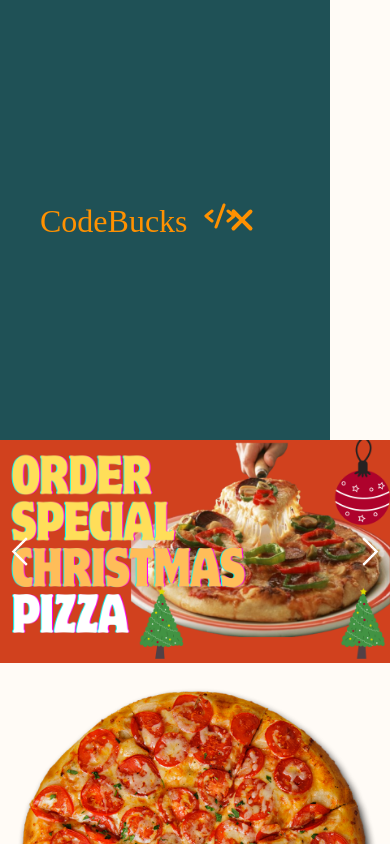
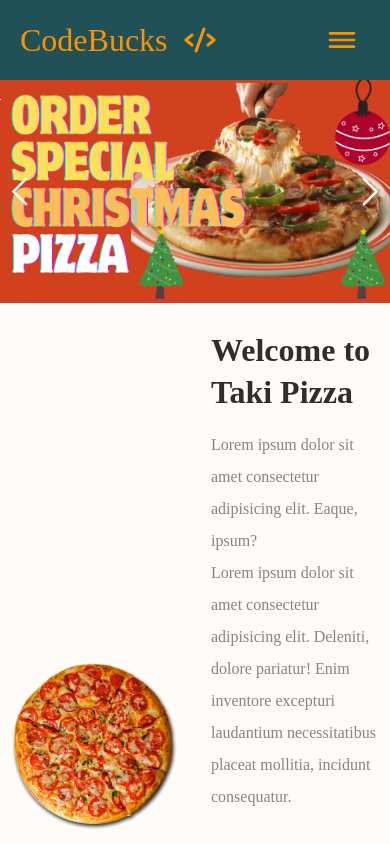
Before and after one commit to AlexJelani/pizza-website-taki-next, a React (Vite) app in the folder pizza-website-react-new/: page / in a window 390 px wide. Built offline with nearby package versions, Linux system fonts and the light colour scheme.

Commit message:
removed navBar css from Pizzawebsite css

```diff
--- a/pizza-website-react-new/public/assets/css/Pizza website.css
+++ b/pizza-website-react-new/public/assets/css/Pizza website.css
@@ -1,4 +1,3 @@
-
 :root{
 	--text-color: #302e29;
 	--main-color: #ff9100;
@@ -12,26 +11,24 @@ body{
 	background: var(--bg-color);
 	color: var(--text-color);
 	overflow-x: hidden;
+}
 
-}
 /* styles.css */
 
 /* Remove underline from links */
 a {
 	text-decoration: none;
 	cursor:pointer;
-
 }
 a:hover {
 	cursor:pointer;
 }
+
 /* Remove bullets from list items */
 ul {
 	list-style: none;
 	cursor:pointer;
-
 }
-
 
 span{
 	color: var(--main-color);
@@ -40,6 +37,7 @@ span{
 section{
 	padding: 90px 15% 80px;
 }
+
 .home{
 	height: 88vh;
 	width: 100%;
@@ -49,15 +47,18 @@ section{
 	align-items: center;
 	gap: 2rem;
 }
+
 .home-img img{
 	width: 100%;
 	height: auto;
 }
+
 .home-text h1{
 	font-size: var(--big-font);
 	line-height: 1.2;
 	margin-bottom: 2rem;
 }
+
 .home-text p{
 	font-size: var(--p-font);
 	font-weight: 500;
@@ -65,6 +66,7 @@ section{
 	line-height: 32px;
 	margin-bottom: 2.3rem;
 }
+
 .btn{
 	display: inline-block;
 	padding: 14px 26px;
@@ -75,6 +77,7 @@ section{
 	border-radius: 5rem;
 	transition: all .38s ease;
 }
+
 .btn:hover{
 	letter-spacing: 1px;
 }
@@ -87,12 +90,14 @@ section{
 	font-size: var(--h2-font);
 	margin-bottom: 10px;
 }
+
 .main-text p{
 	font-size: var(--p-font);
 	font-weight: 500;
 	color: var(--second-color);
 	line-height: 32px;
 }
+
 .container-box{
 	display: grid;
 	grid-template-columns: repeat(auto-fit, minmax(300px, auto));
@@ -100,6 +105,7 @@ section{
 	align-items: center;
 	margin-top: 4rem;
 }
+
 .c-mainbox{
 	display: flex;
 	align-items: center;
@@ -111,30 +117,36 @@ section{
 	box-shadow: rgba(17, 12, 46, 0.15) 0px 48px 100px 0px;
 	transition: all .40s ease;
 }
+
 .container-text p{
 	font-size: var(--p-font);
 	font-weight: 500;
 }
+
 .c-mainbox:hover{
 	transform: translateX(7px);
 	cursor: pointer;
 }
+
 .about{
 	display: grid;
 	grid-template-columns: repeat(2, 1fr);
 	align-items: center;
 	gap: 2rem;
 }
+
 .about-img img{
 	padding-top: 15px;
 	height: auto;
 	width: 100%;
 }
+
 .about-text h2{
 	font-size: var(--h2-font);
 	margin-bottom: 0;
 	line-height: 1.3;
 }
+
 .about-text p{
 	font-size: var(--p-font);
 	color: var(--second-color);
@@ -142,6 +154,7 @@ section{
 	line-height: 32px;
 	margin-bottom: 0.3rem;
 }
+
 .menu-content{
 	display: grid;
 	grid-template-columns: repeat(auto-fit, minmax(300px, auto));
@@ -150,61 +163,75 @@ section{
 	margin-top: 4rem;
 	cursor: pointer;
 }
+
 .row img{
 	width: 100%;
 	height: auto;
 	border-radius: 10px;
 }
+
 .row{
 	transition: all .40s ease;
 }
+
 .menu{
 	padding-top: 110px;
 }
+
 .menu-text{
 	display: flex;
 	align-items: center;
 	justify-content: space-between;
 	padding: 15px 0;
 }
+
 .menu-left h4{
 	font-size: 23px;
 }
+
 .menu-right h5{
 	color: var(--main-color);
 	font-size: 23px;
 }
+
 .row p{
 	color: var(--second-color);
 	font-size: 15px;
 	line-height: 30px;
 	margin-bottom: 15px;
 }
+
 .star i{
 	color: var(--main-color);
 	font-size: 17px;
 	margin-right: 4px;
 }
+
 .row:hover{
 	transform: scale(1.02);
 }
+
 .contact{
 	padding: 50px 15% 40px;
 }
+
 .main-contact{
 	display: grid;
 	grid-template-columns: repeat(auto-fit, minmax(150px, auto));
 	justify-content: center;
 	gap: 2rem;
 }
+
 .contact-content h4{
 	font-size: 20px;
 	color: var(--text-color);
 	margin-bottom: 1.5rem;
 }
+
 .contact-content li{
 	margin-bottom: 16px;
 }
+
 .contact-content li a{
 	display: block;
 	color: var(--text-color);
@@ -212,10 +239,12 @@ section{
 	font-weight: 500;
 	transition: all .40s ease;
 }
+
 .contact-content li a:hover{
 	transform: translateX(10px);
 	color: var(--main-color);
 }
+
 .last-text p{
 	text-align: center;
 	padding: 25px;
@@ -223,11 +252,13 @@ section{
 	font-size: 15px;
 	letter-spacing: 1px;
 }
+
 .scroll-top{
 	position: fixed;
 	bottom: 2.2rem;
 	right: 2.2rem;
 }
+
 .scroll-top i{
 	padding: 8px;
 	font-size: 1.4rem;
@@ -254,6 +285,7 @@ section{
 		transition: .20s;
 	}
 }
+
 @media (max-width: 1290px){
 	section{
 		padding: 0 2%;
@@ -272,66 +304,3 @@ section{
 		text-align: center;
 	}
 }
-@media (max-width: 880px){
-	#menu-icon{
-		display: block;
-	}
-	.navbar{
-		position: absolute;
-		top: 100%;
-		right: -100%;
-		width: 250px;
-		height: 110vh;
-		background: #fff;
-		display: flex;
-		flex-direction: column;
-		align-items: center;
-		padding: 180px 40px;
-		transition: all .40s ease;
-	}
-	.navbar a{
-		display: block;
-		margin: 1.3rem 0;
-	}
-	.navbar.open{
-		right: 0;
-	}
-}
-@media (max-width: 820px){
-	:root{
-		--big-font: 3rem;
-		--h2-font: 1.8rem;
-		transition: .20s;
-	}
-	.home{
-		grid-template-columns: 1fr;
-		height: 114vh;
-	}
-	.home-img{
-		text-align: center;
-	}
-	.home-img img{
-		width: 100%;
-		height: auto;
-		max-width: 500px;
-	}
-	.home-text{
-		padding-top: 50px;
-	}
-	.about{
-		grid-template-columns: 1fr;
-	}
-	.about-img{
-		text-align: center;
-	}
-	.about-img img{
-		height: auto;
-		max-width: 500px;
-		width: 100%;
-	}
-}
-@media (max-height: 680px){
-	.container{
-		margin-top: 150px;
-	}
-}
--- a/pizza-website-react-new/src/Components/ResponNavBar.jsx
+++ b/pizza-website-react-new/src/Components/ResponNavBar.jsx
@@ -70,11 +70,11 @@ function ResponNavBar() {
 
                         {click ? (
                             <span className="icon">
-                <HamburgetMenuOpen />{" "}
+                <HamburgetMenuClose />{" "}
               </span>
                         ) : (
                             <span className="icon">
-                <HamburgetMenuClose />
+                <HamburgetMenuOpen />
               </span>
                         )}
                     </div>
--- a/pizza-website-react-new/src/styles/ResponNavBar.css
+++ b/pizza-website-react-new/src/styles/ResponNavBar.css
@@ -99,7 +99,7 @@
         display: flex;
         flex-direction: column;
         width: 100%;
-        border-top: 1pxsolid #fff;
+        border-top: 1px solid #fff;
         position: absolute;
         top: 80px;
         left: -110%;
```
